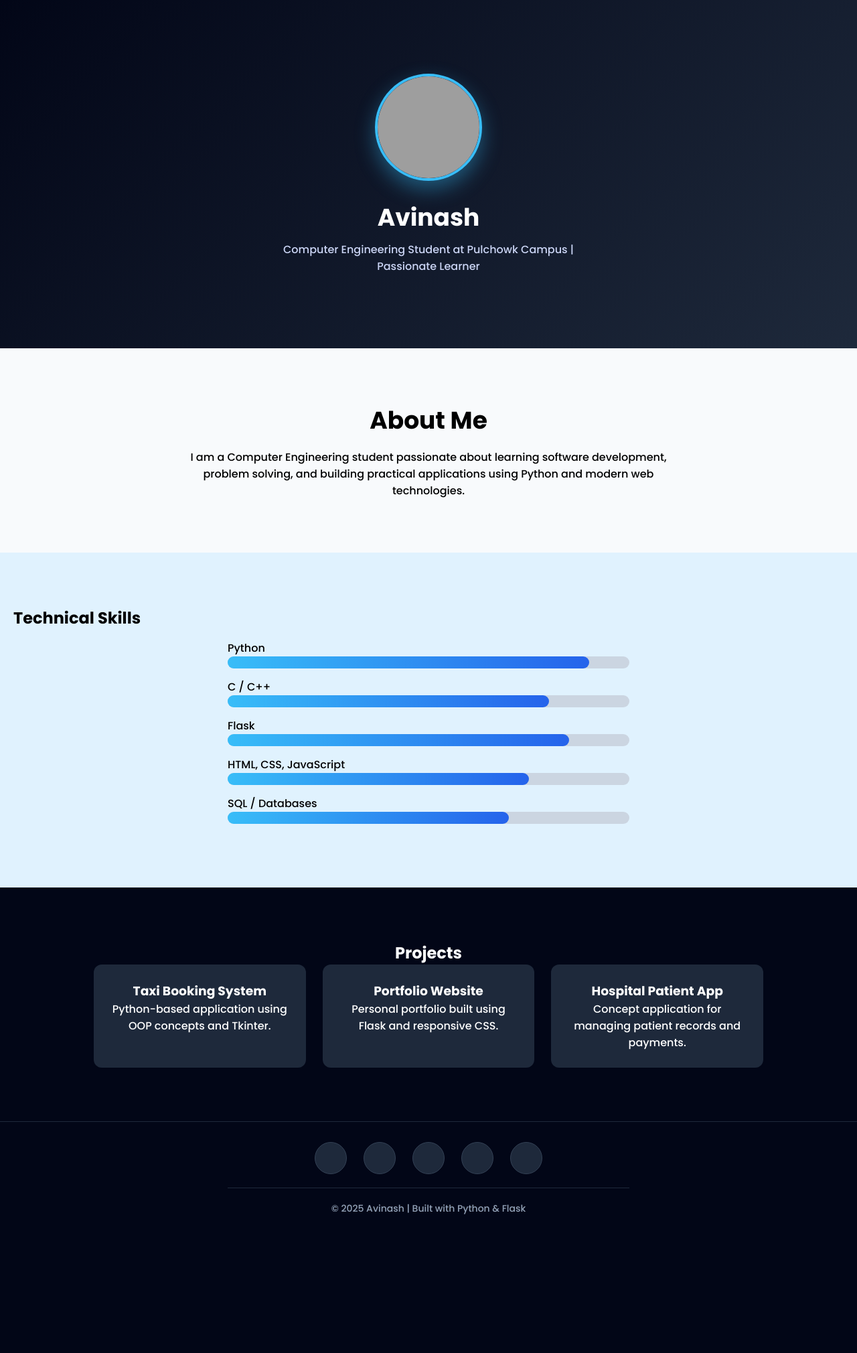
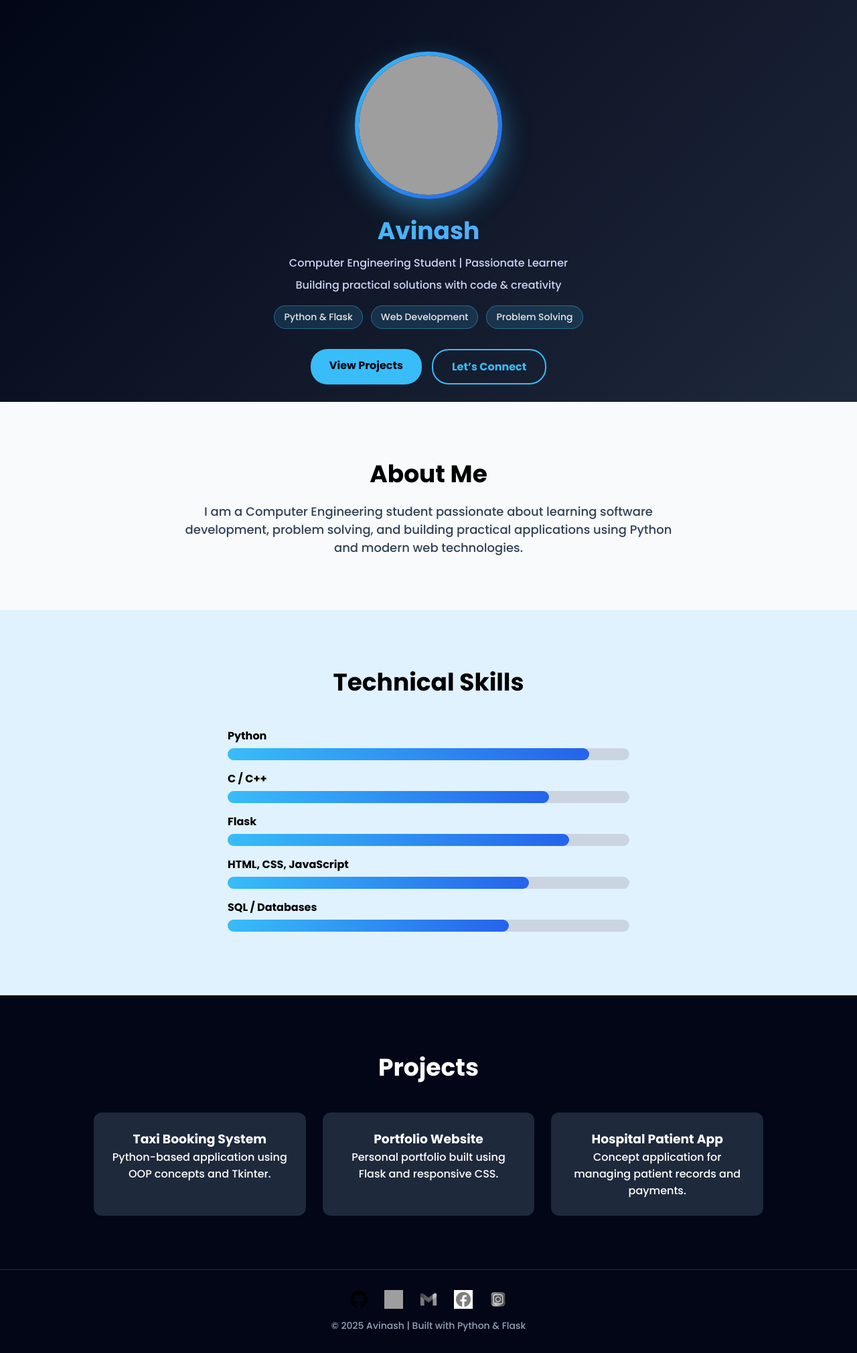
Before and after one commit to avinashyadav17/avinash-portfolio, a Flask app: page / in a window 1280 px wide. Shown: the part 65-2085 px from the top of the page at 67% size. Before the commit the page ends 1878 px from the top, so only its background shows below. Run offline with Flask 3, Linux system fonts and the light colour scheme; grey boxes are pictures that could not be loaded.

Commit message:
updated code

```diff
--- a/static/css/style.css
+++ b/static/css/style.css
@@ -49,15 +57,21 @@
 .nav-links a {
     color: white;
     text-decoration: none;
+    font-weight: 500;
 }
 
 .nav-links a:hover {
     color: #38bdf8;
 }
 
-/* HERO */
+/* =========================
+   HERO SECTION
+========================= */
 .hero {
-    min-height: 65vh;
+    min-height: 75vh;
+    padding-top: 120px;
+    /* space from navbar */
+    padding-bottom: 60px;
     background: linear-gradient(135deg, #020617, #1e293b);
     display: flex;
     justify-content: center;
@@ -65,32 +79,32 @@
     text-align: center;
 }
 
+
 .hero-content {
     max-width: 520px;
 }
 
-/* PROFILE IMAGE */
-.profile-pic {
-    width: 160px;
-    height: 160px;
-    border-radius: 50%;
-    border: 4px solid #38bdf8;
-    object-fit: cover;
-    margin-bottom: 20px;
-    box-shadow: 0 12px 30px rgba(56, 189, 248, 0.4);
+.hero {
+    padding-top: 110px;
+    /* space for navbar */
 }
 
+
+
 .hero h1 {
-    color: white;
+    color: rgb(234, 123, 123);
     font-size: 36px;
 }
 
 .hero p {
     color: #cbd5f5;
     margin-top: 8px;
+    font-size: 16px;
 }
 
-/* ABOUT */
+/* =========================
+   ABOUT SECTION
+========================= */
 .about {
     background: #f8fafc;
     padding: 80px 20px;
@@ -99,18 +113,28 @@
 
 .about h2 {
     font-size: 36px;
+    margin-bottom: 15px;
 }
 
 .about p {
     max-width: 750px;
     margin: auto;
-    margin-top: 15px;
+    font-size: 18px;
+    color: #334155;
 }
 
-/* SKILLS */
+/* =========================
+   SKILLS SECTION
+========================= */
 .skills {
     padding: 80px 20px;
     background: #e0f2fe;
+}
+
+.skills h2 {
+    text-align: center;
+    font-size: 36px;
+    margin-bottom: 40px;
 }
 
 .skill {
@@ -118,10 +142,15 @@
     margin: 15px auto;
 }
 
+.skill span {
+    font-weight: 600;
+}
+
 .bar {
     background: #cbd5e1;
     height: 18px;
     border-radius: 20px;
+    margin-top: 6px;
 }
 
 .fill {
@@ -130,12 +159,19 @@
     border-radius: 20px;
 }
 
-/* PROJECTS */
+/* =========================
+   PROJECTS SECTION
+========================= */
 .projects {
     background: #020617;
     color: white;
     padding: 80px 20px;
     text-align: center;
+}
+
+.projects h2 {
+    font-size: 36px;
+    margin-bottom: 40px;
 }
 
 .project-grid {
@@ -229,127 +209,221 @@
 .footer-socials {
     display: flex;
     justify-content: center;
-    gap: 25px;
-    margin-bottom: 15px;
-    flex-wrap: wrap;
+    gap: 24px;
+    margin-bottom: 12px;
 }
 
-.footer-socials a {
-    display: flex;
-    align-items: center;
-    justify-content: center;
-    width: 48px;
-    height: 48px;
-    background: #1e293b;
-    border-radius: 50%;
-    color: #cbd5e1;
-    font-size: 20px;
-    text-decoration: none;
-    transition: all 0.3s ease;
-    border: 1px solid #334155;
+.footer-socials img {
+    width: 28px;
+    height: 28px;
+    display: block;
+    filter: grayscale(100%);
+    transition: transform 0.3s ease, filter 0.3s ease;
 }
 
-.footer-socials a:hover {
-    background: #38bdf8;
-    color: white;
-    transform: translateY(-5px);
-    box-shadow: 0 5px 15px rgba(56, 189, 248, 0.3);
+.footer-socials img:hover {
+    filter: grayscale(0%);
+    transform: translateY(-5px) scale(1.1);
 }
-
-/* Specific hover colors for different platforms */
-.footer-socials a:nth-child(1):hover {
-    background: #333;
-}
-
-/* GitHub */
-.footer-socials a:nth-child(2):hover {
-    background: #0077b5;
-}
-
-/* LinkedIn */
-.footer-socials a:nth-child(3):hover {
-    background: #ea4335;
-}
-
-/* Gmail/Email */
-.footer-socials a:nth-child(4):hover {
-    background: #1877f2;
-}
-
-/* Facebook */
-.footer-socials a:nth-child(5):hover {
-    background: #e4405f;
-}
-
-/* Instagram */
 
 .footer p {
     font-size: 14px;
-    margin-top: 20px;
-    padding-top: 20px;
-    border-top: 1px solid #1e293b;
-    max-width: 600px;
-    margin-left: auto;
-    margin-right: auto;
+    margin-top: 15px;
 }
 
-/* RESPONSIVE DESIGN */
+/* =========================
+   RESPONSIVE
+========================= */
 @media (max-width: 768px) {
-    .connect-socials {
-        gap: 20px;
+    .hero h1 {
+        font-size: 30px;
     }
 
-    .connect-socials i {
-        width: 55px;
-        height: 55px;
-        font-size: 24px;
+    .profile-pic {
+        width: 140px;
+        height: 140px;
     }
 
     .footer-socials {
         gap: 20px;
     }
-
-    .footer-socials a {
-        width: 44px;
-        height: 44px;
-        font-size: 18px;
 }
 
-    .footer {
-        padding: 25px 15px;
+@media (max-width: 480px) {
+    .profile-pic {
+        width: 120px;
+        height: 120px;
+    }
+
+    .footer-socials img {
+        width: 24px;
+        height: 24px;
     }
 }
 
-@media (max-width: 480px) {
-    .connect-socials {
-        gap: 15px;
+
+.profile-wrapper {
+    width: 220px;
+    height: 220px;
+    margin: 0 auto 20px;
+    border-radius: 50%;
+    padding: 6px;
+
+    background: linear-gradient(135deg, #38bdf8, #2563eb);
+    box-shadow: 0 18px 40px rgba(56, 189, 248, 0.45);
+
+    display: flex;
+    align-items: center;
+    justify-content: center;
 }
 
-    .connect-socials i {
-        width: 50px;
-        height: 50px;
-        font-size: 22px;
+.profile-pic {
+    width: 100%;
+    height: 100%;
+    border-radius: 50%;
+    object-fit: cover;
+    /* best for circular profile */
+    background: #020617;
 }
 
-    .connect-socials a {
-        width: 70px;
+
+/* Glow effect */
+.profile-wrapper::after {
+    content: "";
+    position: absolute;
+    inset: -12px;
+    border-radius: 26px;
+    background: radial-gradient(circle,
+            rgba(56, 189, 248, 0.4),
+            transparent 70%);
+    z-index: -1;
+    animation: glowPulse 3s infinite ease-in-out;
 }
 
-    .connect-socials span {
-        font-size: 12px;
+@keyframes glowPulse {
+    0% {
+        opacity: 0.6;
     }
 
-    .footer-socials {
-        gap: 15px;
+    50% {
+        opacity: 1;
     }
 
-    .footer-socials a {
-        width: 40px;
-        height: 40px;
+    100% {
+        opacity: 0.6;
+    }
+}
+
+.hero-name {
+    font-size: 42px;
+    font-weight: 700;
+    margin-top: 10px;
+    background: linear-gradient(90deg, #38bdf8, #60a5fa);
+    -webkit-background-clip: text;
+    -webkit-text-fill-color: transparent;
+}
+
+
+.hero-role {
+    color: #38bdf8;
+    font-weight: 500;
+    margin-top: 8px;
+}
+
+.hero-tagline {
+    color: #cbd5f5;
+    margin-top: 10px;
     font-size: 16px;
 }
 
-    .footer p {
+.hero-stats {
+    display: flex;
+    gap: 40px;
+    justify-content: center;
+    margin-top: 30px;
+    flex-wrap: wrap;
+}
+
+/* MAIN VALUE */
+.hero-stats strong {
+    display: block;
+    font-size: 22px;
+    color: #38bdf8;
+    /* visible blue */
+    font-weight: 700;
+}
+
+/* LABEL */
+.hero-stats span {
     font-size: 13px;
+    color: #cbd5f5;
+    /* light readable text */
+    margin-top: 4px;
 }
+
+.hero-stats div {
+    text-align: center;
 }
+
+/* HERO HIGHLIGHTS / TAGS */
+.hero-highlights {
+    margin-top: 18px;
+    display: flex;
+    flex-wrap: wrap;
+    justify-content: center;
+    gap: 12px;
+}
+
+.hero-highlights span {
+    padding: 6px 14px;
+    font-size: 14px;
+    color: #e5e7eb;
+    background: rgba(56, 189, 248, 0.15);
+    border: 1px solid rgba(56, 189, 248, 0.4);
+    border-radius: 20px;
+    white-space: nowrap;
+    transition: all 0.3s ease;
+}
+
+.hero-highlights span:hover {
+    background: #38bdf8;
+    color: #020617;
+    transform: translateY(-2px);
+}
+
+
+
+/* Buttons */
+.hero-buttons {
+    margin-top: 30px;
+    display: flex;
+    gap: 15px;
+    justify-content: center;
+}
+
+.btn {
+    padding: 12px 28px;
+    border-radius: 25px;
+    text-decoration: none;
+    font-weight: 600;
+    transition: all 0.3s ease;
+}
+
+.btn.primary {
+    background: #38bdf8;
+    color: #020617;
+}
+
+.btn.primary:hover {
+    background: white;
+}
+
+.btn.secondary {
+    border: 2px solid #38bdf8;
+    color: #38bdf8;
+}
+
+.btn.secondary:hover {
+    background: #38bdf8;
+    color: #020617;
+}
--- a/templates/base.html
+++ b/templates/base.html
@@ -8,6 +8,9 @@
 
     <!-- Google Font -->
     <link href="https://fonts.googleapis.com/css2?family=Poppins:wght@300;500;700&display=swap" rel="stylesheet">
+
+    <!-- Font Awesome -->
+    <link rel="stylesheet" href="https://cdnjs.cloudflare.com/ajax/libs/font-awesome/6.5.0/css/all.min.css">
 
     <!-- CSS -->
     <link rel="stylesheet" href="{{ url_for('static', filename='css/style.css') }}">
@@ -32,31 +35,29 @@
     {% block content %}{% endblock %}
 
     <footer class="footer">
-
         <div class="footer-socials">
-            <a href="https://github.com/avinashyadav17" target="_blank" aria-label="GitHub">
-                <i class="fab fa-github"></i>
+            <a href="https://github.com/avinashyadav17" target="_blank">
+                <img src="{{ url_for('static', filename='images/icons/github.png') }}" alt="GitHub">
             </a>
 
-            <a href="https://linkedin.com/in/avinashyadav" target="_blank" aria-label="LinkedIn">
-                <i class="fab fa-linkedin-in"></i>
+            <a href="https://www.linkedin.com/in/avinash-yadav-517805368/" target="_blank">
+                <img src="{{ url_for('static', filename='images/icons/linkedin.png') }}" alt="LinkedIn">
             </a>
 
-            <a href="mailto:royalavinash362@gmail.com" aria-label="Email">
-                <i class="fas fa-envelope"></i>
+            <a href="mailto:royalavinash362@gmail.com">
+                <img src="{{ url_for('static', filename='images/icons/gmail.png') }}" alt="Email">
             </a>
 
-            <a href="https://www.facebook.com/avi.nash.100766" target="_blank" aria-label="Facebook">
-                <i class="fab fa-facebook-f"></i>
+            <a href="https://www.facebook.com/avi.nash.100766" target="_blank">
+                <img src="{{ url_for('static', filename='images/icons/facebook.png') }}" alt="Facebook">
             </a>
 
-            <a href="https://instagram.com/abhi.o18" target="_blank" aria-label="Instagram">
-                <i class="fab fa-instagram"></i>
+            <a href="https://instagram.com/abhi.o18" target="_blank">
+                <img src="{{ url_for('static', filename='images/icons/instagram.png') }}" alt="Instagram">
             </a>
         </div>
 
         <p>© 2025 Avinash | Built with Python & Flask</p>
-
     </footer>
 
 </body>
--- a/templates/index.html
+++ b/templates/index.html
@@ -4,12 +4,38 @@
 <!-- HERO -->
 <section id="hero" class="hero">
     <div class="hero-content">
-        <img src="{{ url_for('static', filename='images/profile.jpg') }}" class="profile-pic" alt="Avinash">
 
-        <h1>Avinash</h1>
-        <p>Computer Engineering Student at Pulchowk Campus | Passionate Learner</p>
+        <div class="profile-wrapper">
+            <img src="{{ url_for('static', filename='images/profile.jpg') }}" class="profile-pic" alt="Avinash">
+            <div class="profile-glow"></div>
+        </div>
+
+        <h1 class="hero-name">Avinash</h1>
+
+        <p class="hero-role">
+            Computer Engineering Student | Passionate Learner
+        </p>
+
+        <p class="hero-tagline">
+            Building practical solutions with code & creativity
+        </p>
+
+        <div class="hero-highlights">
+            <span>Python & Flask</span>
+            <span>Web Development</span>
+            <span>Problem Solving</span>
+
+        </div>
+
+
+        <div class="hero-buttons">
+            <a href="#projects" class="btn primary">View Projects</a>
+            <a href="#connect" class="btn secondary">Let’s Connect</a>
+        </div>
+
     </div>
 </section>
+
 
 <!-- ABOUT -->
 <section id="about" class="about">
```
Also changed, not shown: other parts of static/css/style.css (+18 -66 lines). Lines whose indentation alone changed are shown as unchanged.
